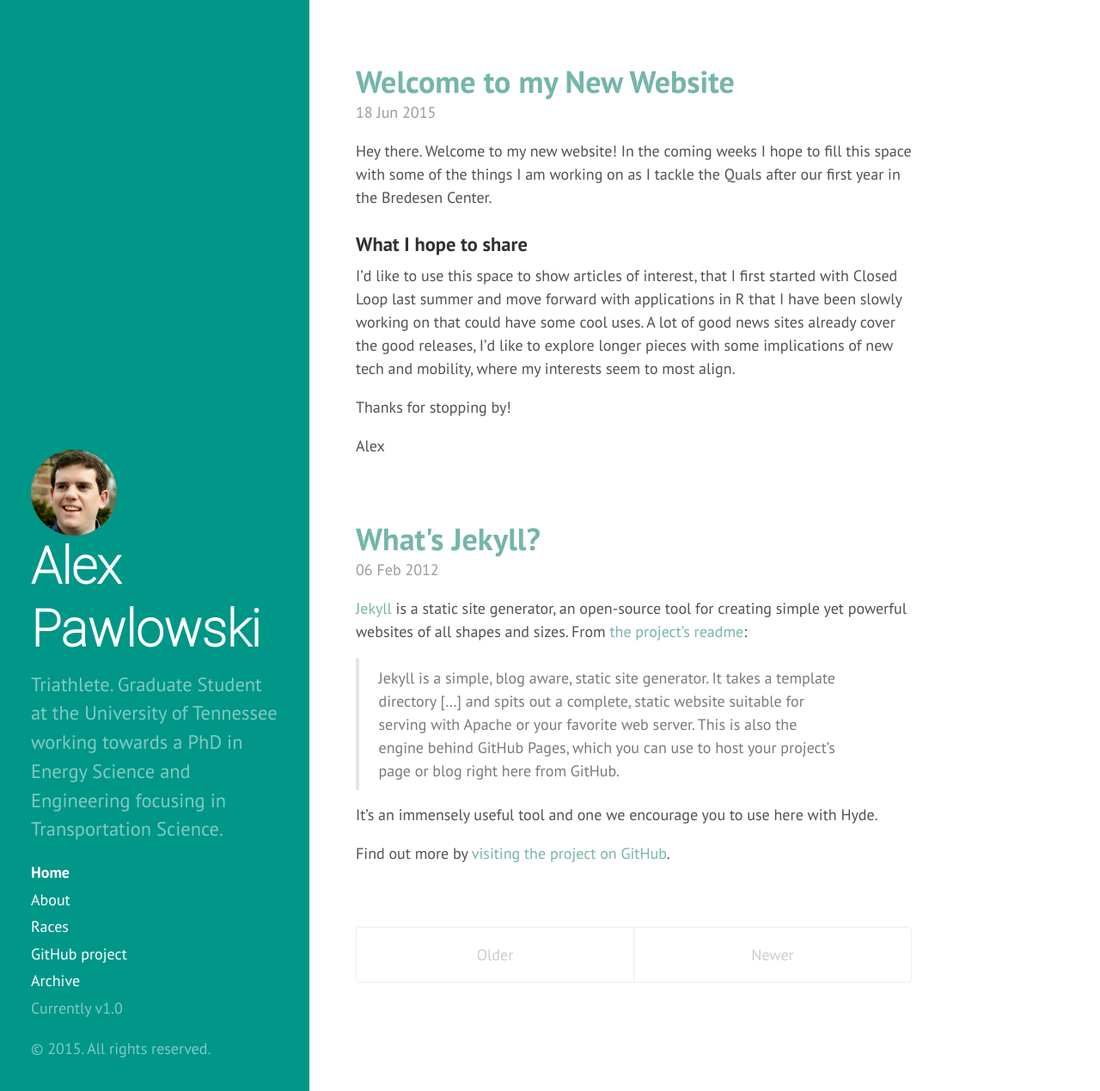
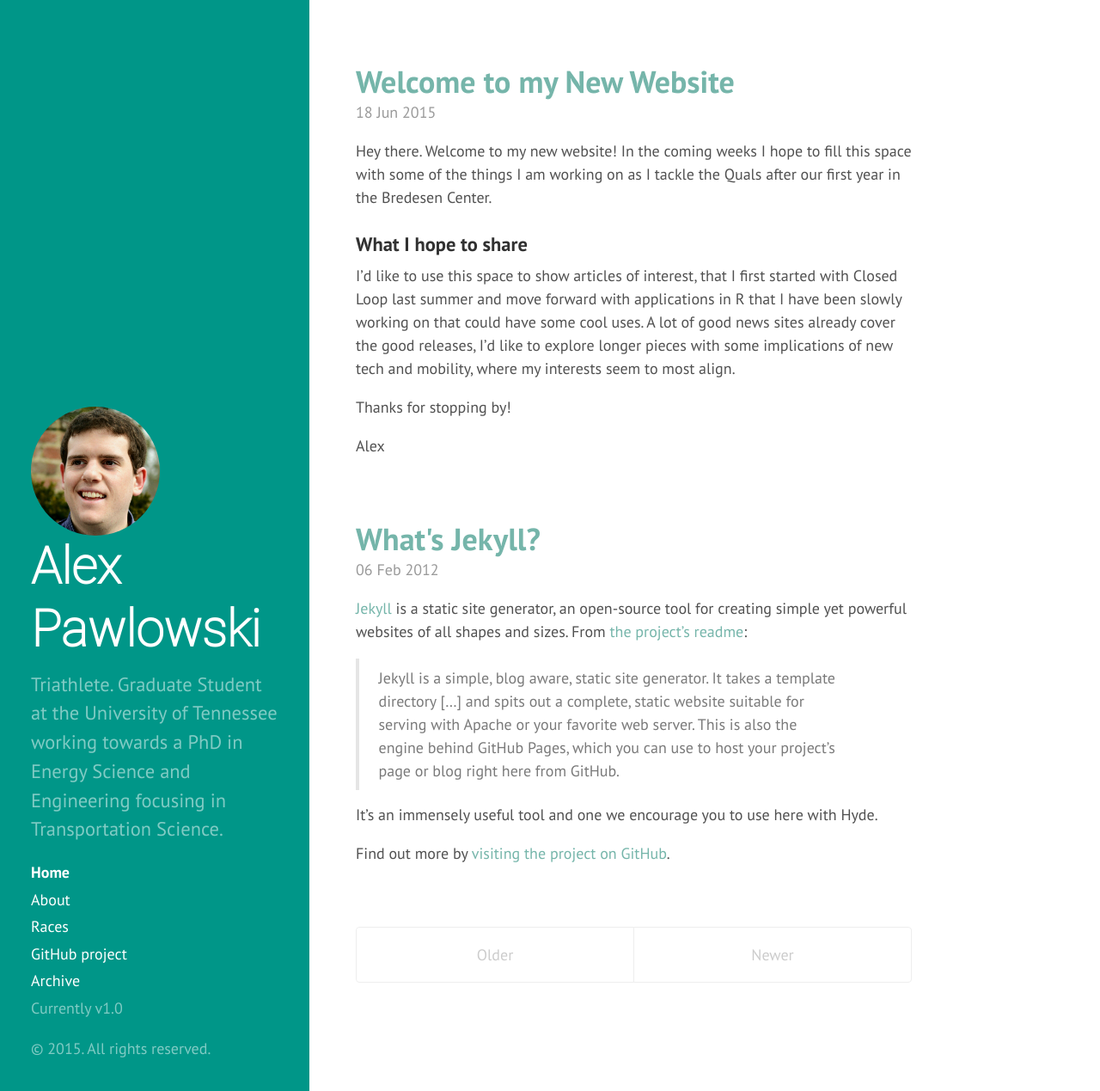
Before and after one commit to alexpawlowski/alexpawlowski.github.io, a Jekyll site: the page built from index.html, in a window 1280 px wide and 1269 px high. Shown: the whole window at 86% size. Built offline with Jekyll 4.4.1, drawn with Linux system fonts in a browser that asks for light colours; Markdown is read by kramdown in place of the engine named in the settings; the list of posts is cut into pages by our own code.

Commit message:
center image

```diff
--- a/_includes/sidebar.html
+++ b/_includes/sidebar.html
@@ -6,8 +6,8 @@
   .round {
       border-radius: 50%;
       overflow: hidden;
-      width: 100px;
-      height: 100px;
+      width: 150px;
+      height: 150px;
   }
   .round img {
       display: block;
@@ -16,6 +16,8 @@
         width: 100%; */
   min-width: 100%;
   min-height: 100%;
+  margin-left: auto;
+  margin-right: auto;
   }
     </style>
 
```
